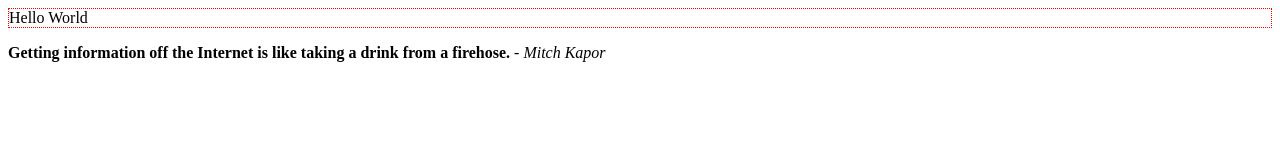
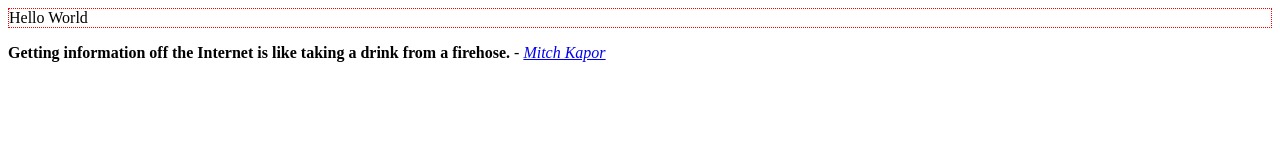
Before and after one commit to Giacomo15/Sandbox-P2-Learning-HTML-github.io, a plain HTML site: page index.html in a window 1280 px wide. Drawn offline with Linux system fonts and the light colour scheme.

Commit message:
Update index.html

```diff
--- a/index.html
+++ b/index.html
@@ -38,7 +38,7 @@
     <blockquote cite="https://www.brainyquote.com/quotes/mitch_kapor_163583"><!-- Date Accessed 20220208--></blockquote>
     <p>
       <strong>Getting information off the Internet is like taking a drink from a firehose.</strong>
-      <em>- Mitch Kapor</em>
+      <em>- <a href="https://www.brainyquote.com/quotes/mitch_kapor_163583">Mitch Kapor</a></em>
     </p>
 
 
```
